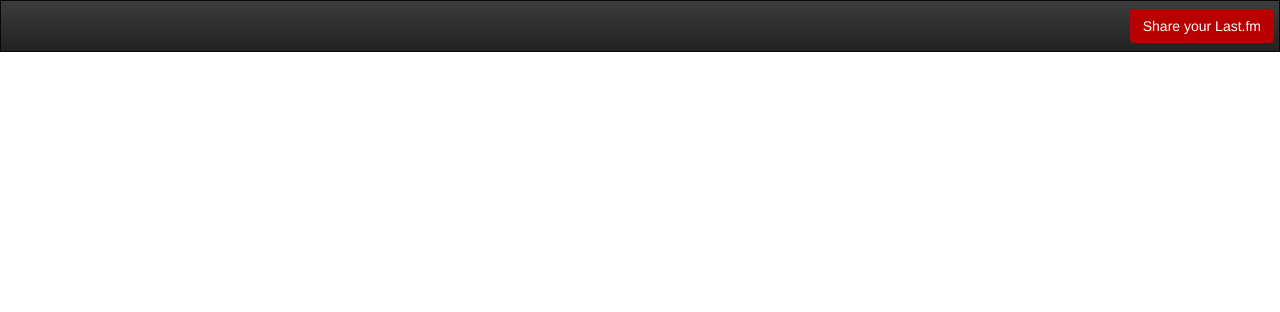
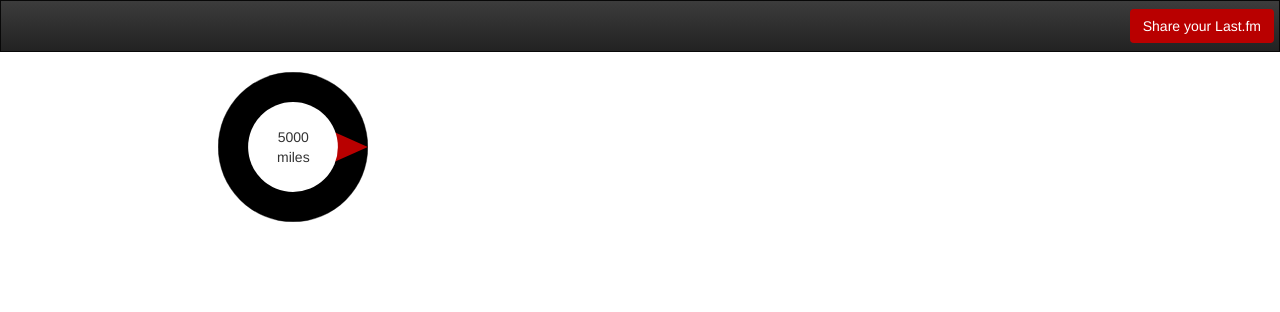
Before and after one commit to jacebrowning/virtualboombox, a Django app: page / in a window 1280 px wide. Shown: the top 312 px of the page. Run offline with Django 3.2, Linux system fonts and the light colour scheme; data that the repository does not hold is empty; some libraries are stand-ins or nearby versions.

Commit message:
Add compass image

```diff
--- a/player/static/css/index.css
+++ b/player/static/css/index.css
@@ -1,7 +1,6 @@
 .navbar {
     border-radius: 0px;
 }
-
 .navbar-nav {
   padding-left: 20px;
   padding-right: 20px;
@@ -9,5 +8,20 @@
 
 .btn-login {
     background-color: #B90000;
-    color: #ffffff;
+    color: #FFFFFF;
 }
+
+.compass {
+    position: relative;
+    text-align: center;
+    float: left;
+}
+.compass-image {
+    width: 150px;
+}
+.compass-text {
+    position: absolute;
+    left: 0;
+    top: 55px;
+    width: 100%;
+}
--- a/player/templates/index.html
+++ b/player/templates/index.html
@@ -23,12 +23,20 @@
         </nav>
 
         <div class="content">
-            <div class="col-xs-offset-1 col-xs-10">
-            {% for song in songs %}
-                <div class="row">
+            <div class="row">
+                <div class="col-xs-offset-2 col-xs-3">
+                    <div class="compass">
+                        <img class="compass-image" src="{% static 'images/compass.svg' %}">
+                        <div class="compass-text">
+                           5000 <br> miles
+                        </div>
+                    </div>
+                </div>
+                <div class="col-xs-5">
+                {% for song in songs %}
                     {{ song }}
+                {% endfor %}
                 </div>
-            {% endfor %}
             </div>
         </div>
 
```
Also changed, not shown: assets/compass.draw.io.xml (added, +1 -0 lines), player/static/images/compass.svg (added).
